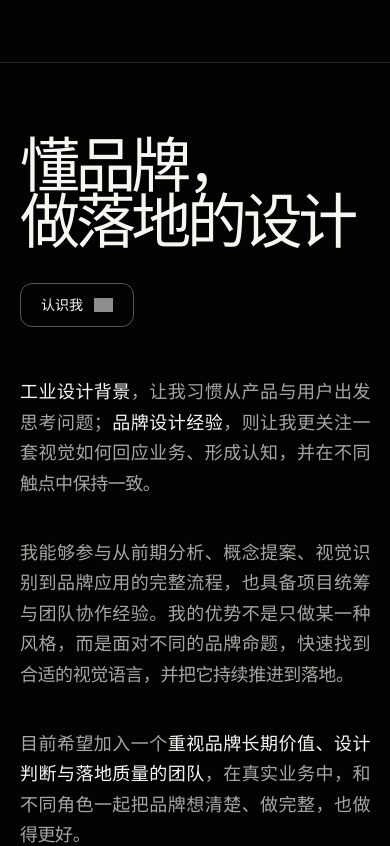
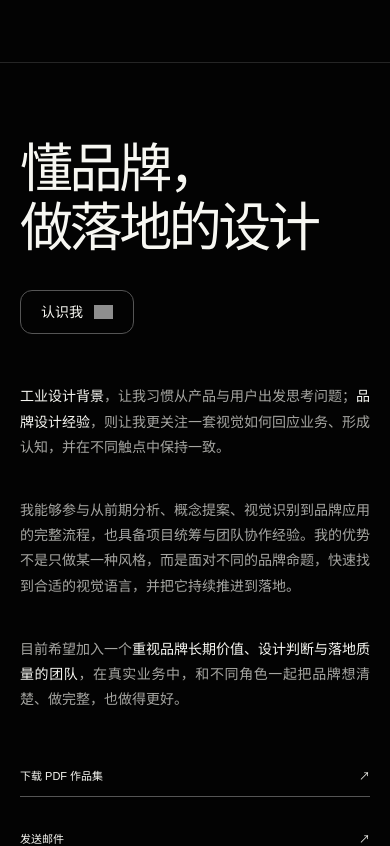
Before and after one commit to liu6qiu/liu-xinyue-portfolio-3, a React (Vite) app: page / in a window 390 px wide. Shown: the part 3960-4806 px from the top of the page. Built offline with nearby package versions, Linux system fonts and the light colour scheme; grey boxes are pictures that could not be loaded; a web font is replaced by a local one.

Commit message:
Align about typography with manifesto

```diff
--- a/src/styles.css
+++ b/src/styles.css
@@ -88,13 +88,13 @@ img { display: block; width: 100%; }
 .other-work-stage { position: relative; height: clamp(430px, 42vw, 600px); overflow: hidden; }
 
 .about { padding: 9vh var(--pad); border-top: 1px solid var(--line); display: grid; grid-template-columns: 1.12fr .88fr; gap: 8vw; align-items: start; }
-.about-title h2 { margin: 5vh 0 0; font-size: clamp(52px, 6.6vw, 108px); line-height: .93; font-weight: 600; letter-spacing: -.073em; }
+.about-title h2 { margin: 5vh 0 0; font-size: clamp(52px, 6.7vw, 108px); line-height: 1.08; font-weight: 600; letter-spacing: -.065em; }
 .cta-button { width: fit-content; min-height: 44px; padding: 0 20px; border: 1px solid #555; border-radius: 12px; display: inline-flex; align-items: center; justify-content: flex-start; gap: 11px; font-size: 14px; line-height: 1; transition: background .25s ease, border-color .25s ease, color .25s ease; }
 .cta-button img { width: auto; height: 1em; opacity: .9; }
 .about-cta { margin-top: 46px; }
 .cta-button:hover { border-color: var(--blue); background: var(--blue); color: #fff; }
 .about-copy { padding-top: 6vh; }
-.about-copy > p { max-width: 650px; margin: 0 0 38px; color: #a6a6a2; font-size: clamp(18px, 1.55vw, 26px); line-height: 1.72; letter-spacing: -.025em; text-align: justify; text-justify: inter-ideograph; }
+.about-copy > p { max-width: 650px; margin: 0 0 38px; color: #a6a6a2; font-size: clamp(14px, 1vw, 16px); line-height: 1.8; letter-spacing: normal; text-align: justify; text-justify: inter-ideograph; }
 .about-copy strong { color: var(--white); font-weight: 800; }
 .about-links { display: grid; grid-template-columns: 1fr 1fr; gap: 20px; margin-top: 5vh; }
 .about-links a { display: flex; justify-content: space-between; padding: 13px 0; border-bottom: 1px solid #555; font-size: 11px; }
@@ -276,10 +276,10 @@ footer { min-height: 84svh; padding: 10vh var(--pad) 30px; border-top: 1px solid
   .other-work-head h2 { font-size: 20vw; }
   .other-work-stage { height: 230px; }
   .about { padding: 9vh 20px; grid-template-columns: 1fr; gap: 6vh; }
-  .about-title h2 { margin-top: 0; font-size: 15.4vw; }
+  .about-title h2 { margin-top: 0; font-size: 13.6vw; line-height: 1.12; }
   .about-cta { margin-top: 32px; }
   .about-copy { padding: 0; }
-  .about-copy > p { font-size: 18px; line-height: 1.7; }
+  .about-copy > p { font-size: 14px; line-height: 1.8; }
   .about-links { grid-template-columns: 1fr; margin-top: 5vh; }
   footer { min-height: 78svh; padding: 9vh 20px 24px; }
   .footer-top p:last-child { display: none; }
```
